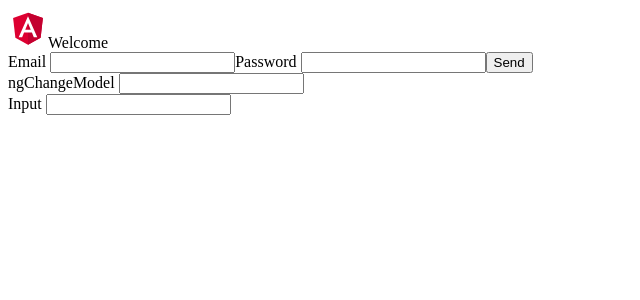
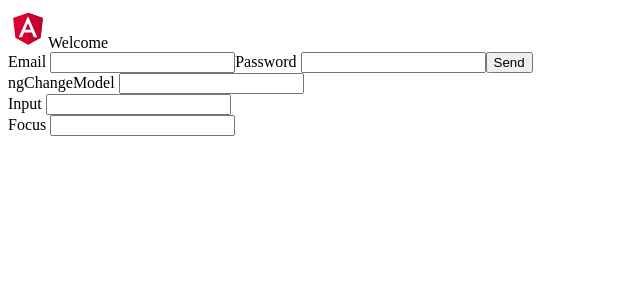
Before and after one commit to diego40g/first-Angular, an Angular app in the folder Curso_LaWebEmpiezaAqui/AngularConcepts/003_events/: page / in a window 1280 px wide. Shown: the top 300 px of the page, without its empty margins (0-640 px from the left). Built offline with nearby package versions, Linux system fonts and the light colour scheme.

Commit message:
adding call of component event focus

```diff
--- a/Curso_LaWebEmpiezaAqui/AngularConcepts/003_events/src/app/app.component.html
+++ b/Curso_LaWebEmpiezaAqui/AngularConcepts/003_events/src/app/app.component.html
@@ -23,6 +23,8 @@
   <app-event-on-model-change></app-event-on-model-change>
   <br>
   <app-event-input></app-event-input>
+  <br>
+  <app-event-focus></app-event-focus>
 </div>
 
 <!-- * * * * * * * * * * * * * * * * * * * * * * * * * * * * * * * -->
```
